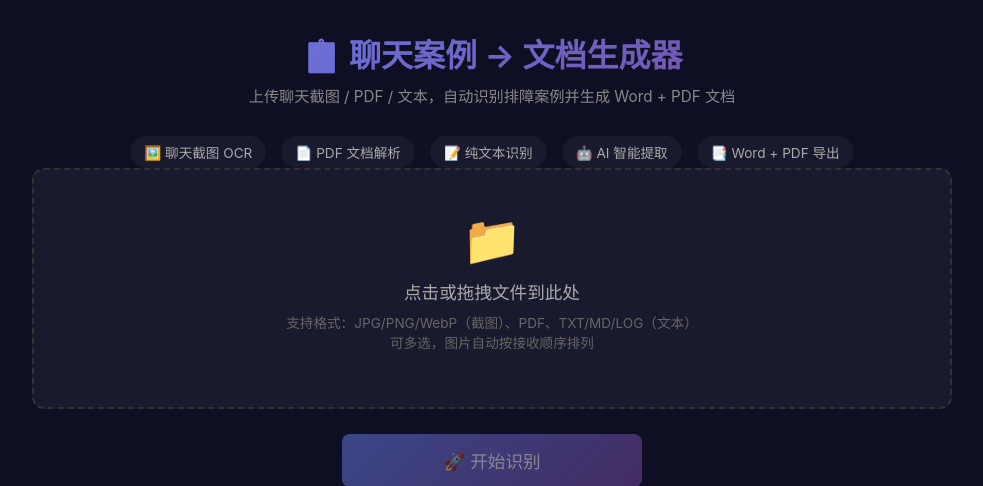
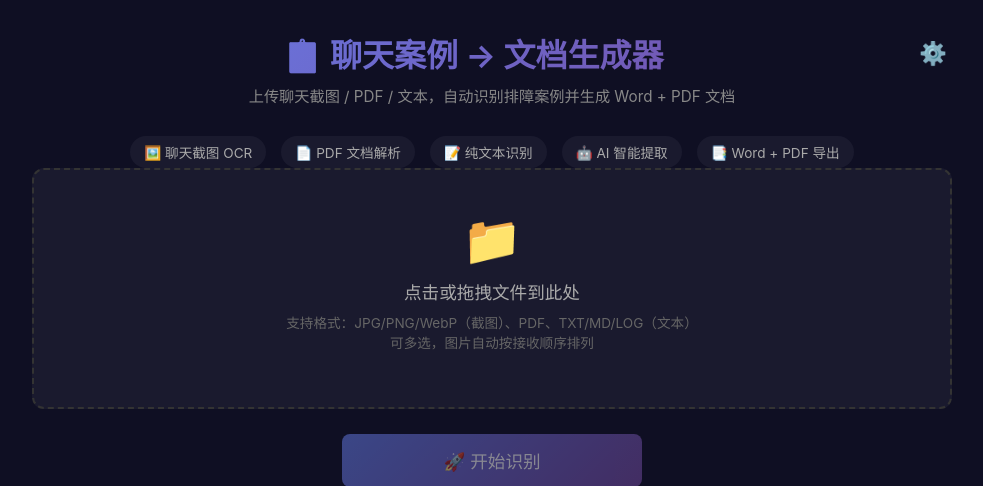
Before and after one commit to youxiao240388/chat-case-to-doc, a Flask app: template app/templates/index.html in a window 1280 px wide. Shown: the top 486 px of the page, without its empty margins (148-1131 px from the left). Run offline with Flask 3, Linux system fonts and the light colour scheme; the template is opened without the code that fills it, so the values that code supplies are empty; parts of the project's set-up code (start-up, migrations or seed data) failed here and were passed over.

Commit message:
refactor: update app/templates/index.html

```diff
--- a/app/templates/index.html
+++ b/app/templates/index.html
@@ -302,7 +302,10 @@
 </head>
 <body>
 <div class="container">
-    <h1>📋 聊天案例 → 文档生成器</h1>
+    <div style="display:flex; justify-content:space-between; align-items:center; margin-bottom:8px;">
+        <h1 style="margin:0; flex:1; text-align:center;">📋 聊天案例 → 文档生成器</h1>
+        <a href="/settings" style="color:#888; font-size:1.4em; text-decoration:none; padding:5px;" title="设置">⚙️</a>
+    </div>
     <p class="subtitle">上传聊天截图 / PDF / 文本，自动识别排障案例并生成 Word + PDF 文档</p>
 
     <div class="features">
```
